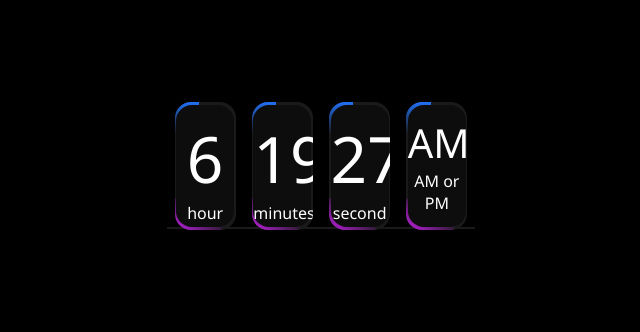
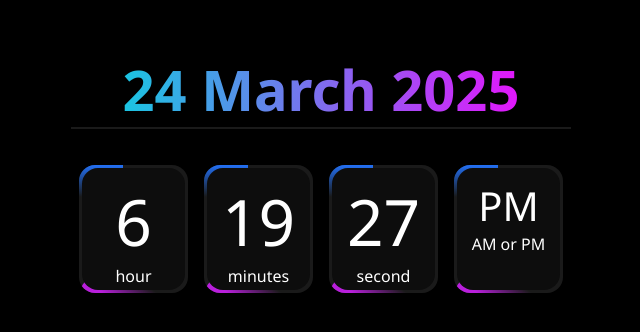
Before and after one commit to mustakim00-dot/Digital-Clock-2, a plain HTML site: page index.html in a window 1280 px wide. Shown: the part 234-566 px from the top of the page, without its empty margins (319-959 px from the left). Drawn offline with Linux system fonts and the light colour scheme.

Commit message:
Update-1.0.0

```diff
--- a/css/style.css
+++ b/css/style.css
@@ -19,7 +19,7 @@ body {
     justify-content: center;
     align-items: center;
 }
-.container {
+/* .container {
     height: 45px;
     width: 45px;
     display: grid;
@@ -32,7 +32,7 @@ body {
     -moz-border-radius: 3rem;
     -ms-border-radius: 3rem;
     -o-border-radius: 3rem;
-}
+} */
 
 h1 {
     margin-top: 3rem;
@@ -40,13 +40,19 @@ h1 {
     text-align: center;
     padding: 0 1rem;
     border-bottom: 2px solid #1a1a1a;
-    background: linear-gradient(90deg, #00dbde #fc00ff);
+    background: linear-gradient(90deg, rgba(0,219,222,1) 0%, rgba(252,0,255,1) 100%);
     -webkit-background-clip: text;
     -webkit-text-fill-color: transparent;
+    /* color: #b91fdc; */
+    /* background: rgb(0,219,222);
+    background: linear-gradient(90deg, rgba(0,219,222,1) 0%, rgba(252,0,255,1) 100%);
+    color: linear-gradient(90deg, rgba(0,219,222,1) 0%, rgba(252,0,255,1) 100%);  */
+
+    /* overflow: hidden; */
 }
 .box {
-    height: 100%;
-    width: 100%;
+    height: 200px;
+    width: 500px;
     display: flex;
     align-items: center;
     justify-content: center;
--- a/js/Custom.js
+++ b/js/Custom.js
@@ -25,9 +25,10 @@ const ditsy = document.getElementById('days');
 
 const clock = setInterval(function time() {
     const time = document.querySelector("#time");
+    //const day = document.querySelector("#days")
     let today = new Date();
     let d = today.getDate();
-    let m = today.getMonth();
+    let m = today.toLocaleString('default',{month: 'long'});
     let y = today.getFullYear();
     let h = today.getHours();
     let min = today.getMinutes();
@@ -37,10 +38,10 @@ const clock = setInterval(function time() {
     //let count = 3
 //console.log(monthName[count]);
 
-let day_night = "PM"
+let day_night = "AM"
 if(h > 12) {
     //console.log(hour);
-    day_night = "AM"
+    day_night = "PM"
     h = h - 12;
 }
 if(h < 10) {
@@ -52,10 +53,18 @@ if(min < 10) {
 if(sec < 10) {
     sec = 0 + sec;
 }
+// if(min < 70){
+//     day.innerHTML = `${d} ${m} ${y} `
+//     day.style.fontSize = "40px";
+// }
 time.innerText =  day_night;
 time.style.fontSize = "40px";
 
+     //ditsy.innerHTML = `${d} ${m} ${y} `
      ditsy.innerHTML = `${d} ${m} ${y} `
+     //ditsy.innerHTML = today.toDateString();
+
+
     //console.log(ball);
 
     hour.textContent = h
```
